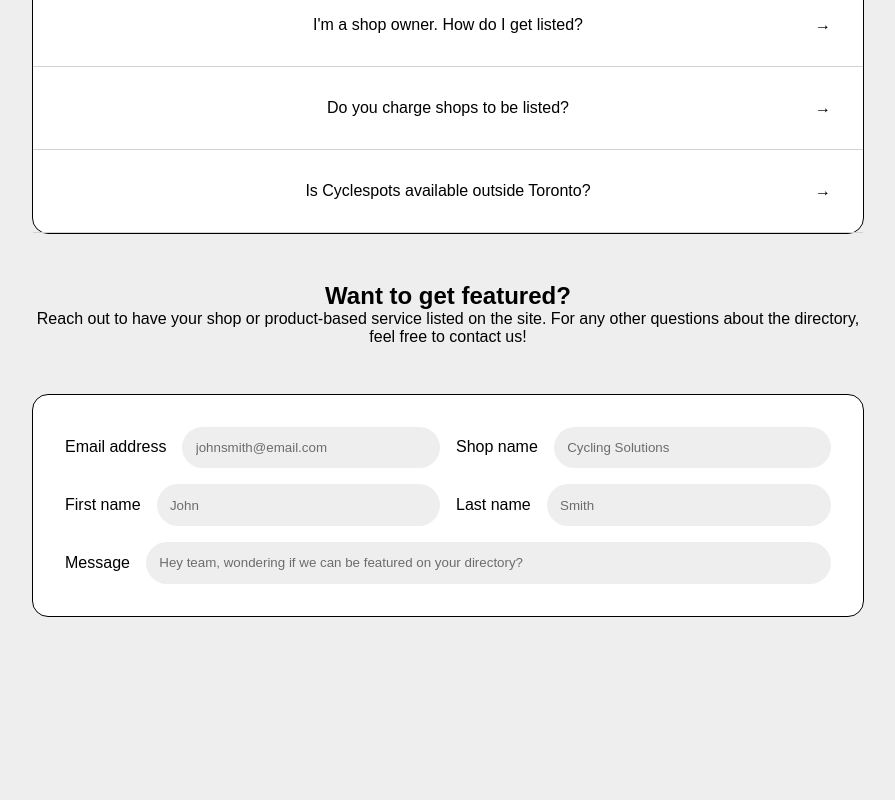
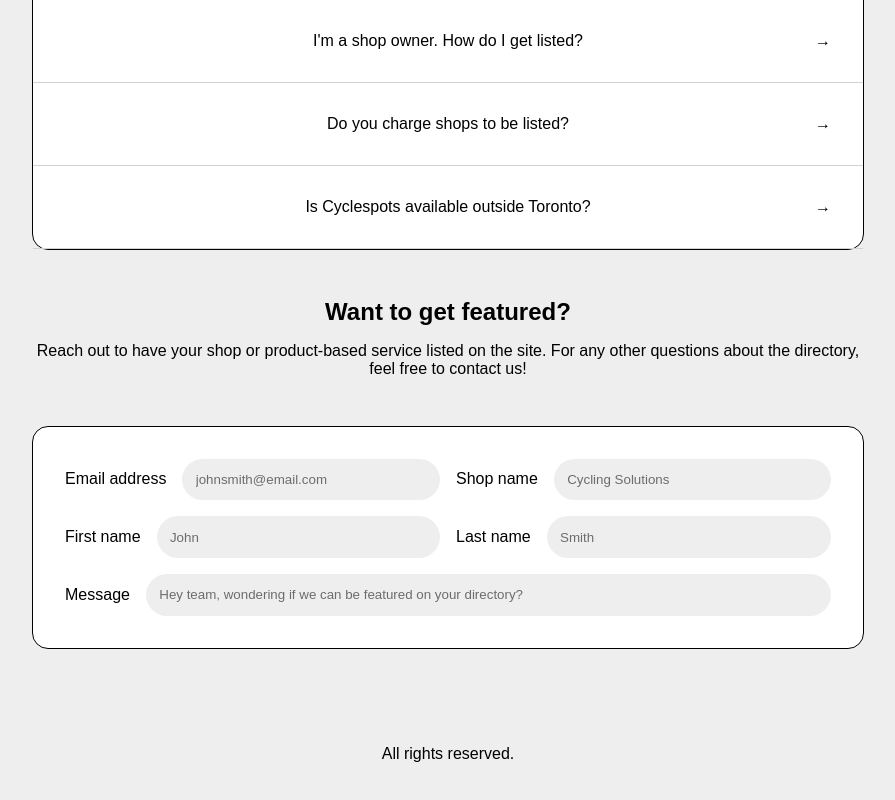
Before and after one commit to aubreymae/cyclespots, a React (Vite) app in the folder cyclespots/: page / in a window 1280 px wide. Shown: the part 644-1444 px from the top of the page, without its empty margins (192-1087 px from the left). Before the commit the page ends 1293 px from the top, so only its background shows below. Built offline with nearby package versions, Linux system fonts and the light colour scheme; some icons are missing; a web font is replaced by a local one.

Commit message:
Added footer to layout

```diff
--- /dev/null
+++ b/cyclespots/src/components/Footer/Footer.css
@@ -0,0 +1,6 @@
+#footer-container {
+  display: flex;
+  flex-direction: column;
+  align-items: center;
+  padding: var(--global-gap-lg);
+}
--- /dev/null
+++ b/cyclespots/src/components/Footer/Footer.jsx
@@ -0,0 +1,18 @@
+import React, { useState } from "react";
+import "./Footer.css";
+
+function ResourceLinks() {
+  return (
+    <>
+      <p>All rights reserved.</p>
+    </>
+  );
+}
+
+export default function Footer() {
+  return (
+    <footer id="footer-container">
+      <ResourceLinks />
+    </footer>
+  );
+}
--- a/cyclespots/src/index.css
+++ b/cyclespots/src/index.css
@@ -76,6 +76,7 @@
   display: flex;
   flex-direction: column;
   align-items: center;
+  gap: var(--global-gap-sm);
 }
 
 .main-section-subtitle {
--- a/cyclespots/src/layouts/MainLayout.jsx
+++ b/cyclespots/src/layouts/MainLayout.jsx
@@ -1,4 +1,5 @@
 import Header from "../components/Header/Header";
+import Footer from "../components/Footer/Footer";
 import { Outlet } from "react-router-dom";
 import "./MainLayout.css";
 
@@ -7,6 +8,7 @@
     <div id="main-grid">
       <Header />
       <Outlet />
+      <Footer />
     </div>
   );
 }
```
